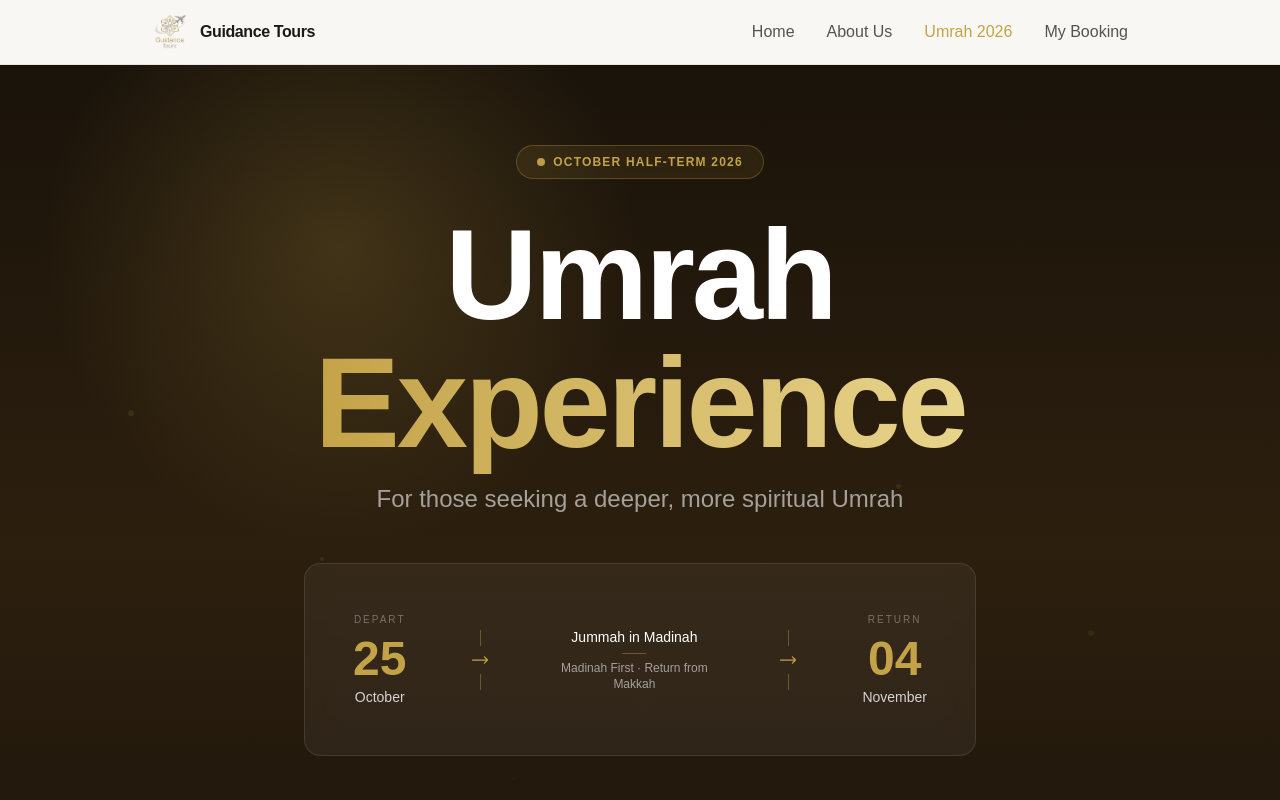
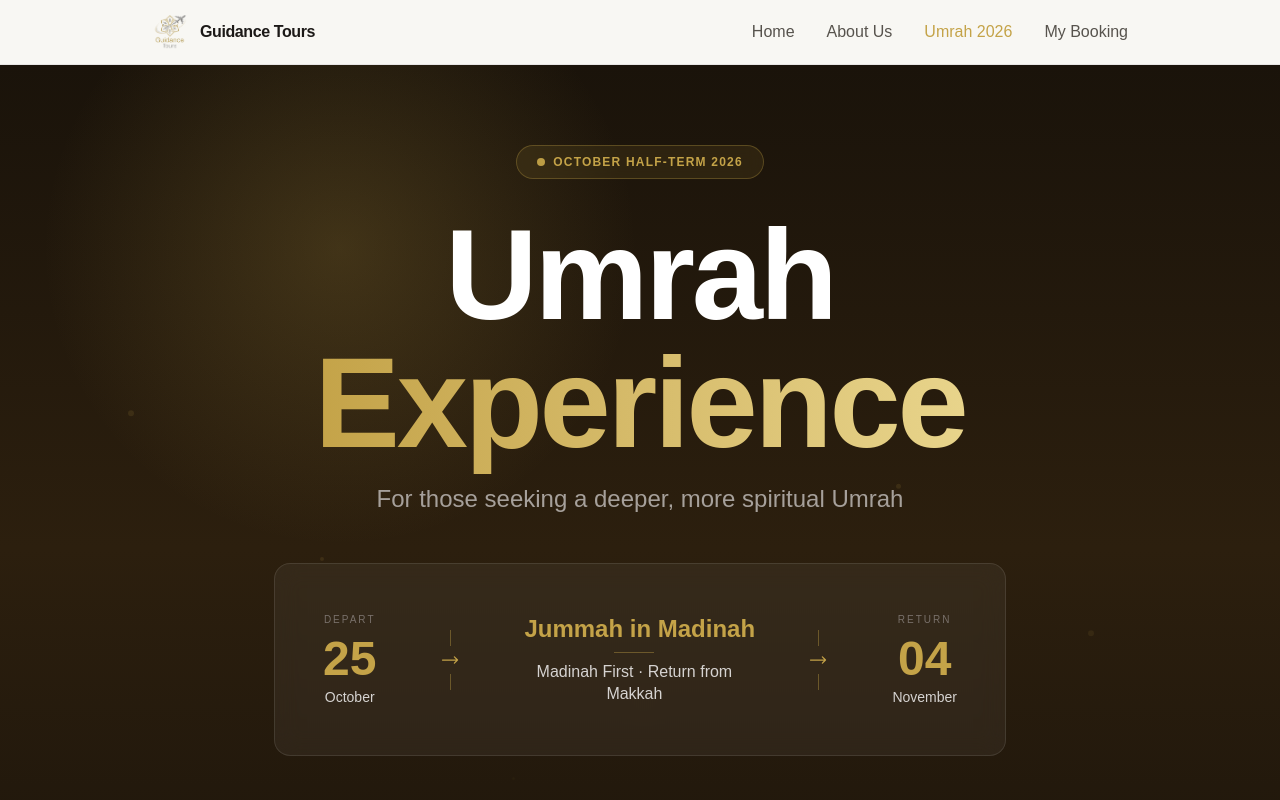
Before and after one commit to Saeed-Ahmad-20/guidance-tours, a Next.js app: page /umrah-2026 in a window 1280 px wide. Shown: the top 800 px of the page. Built offline with nearby package versions, Linux system fonts and the light colour scheme.

Commit message:
Umrah text

```diff
--- a/app/umrah-2026/page.tsx
+++ b/app/umrah-2026/page.tsx
@@ -366,8 +366,8 @@ export default function Umrah2026Page() {
               <div className="w-full h-px bg-gradient-to-r from-transparent via-[#C4A348]/20 to-transparent mb-3" />
 
               <div className="text-center">
-                <p className="text-xs text-white font-medium">Jummah in Madinah</p>
-                <p className="text-[10px] text-stone-400 mt-0.5">Madinah First · Return from Makkah</p>
+                <p className="text-sm font-semibold text-[#C4A348]">Jummah in Madinah</p>
+                <p className="text-[11px] text-stone-300 mt-1 leading-snug">Madinah First · Return from Makkah</p>
               </div>
             </div>
 
@@ -387,10 +387,10 @@ export default function Umrah2026Page() {
                 <div className="w-px h-4 bg-[#C4A348]/40" />
               </div>
 
-              <div className="text-center space-y-1.5 max-w-[160px]">
-                <p className="text-sm text-white font-medium">Jummah in Madinah</p>
-                <div className="w-6 h-px bg-[#C4A348]/40 mx-auto" />
-                <p className="text-xs text-stone-400">Madinah First · Return from Makkah</p>
+              <div className="text-center space-y-2 max-w-[220px]">
+                <p className="text-2xl md:text-4xl lg:text-2xl font-bold text-[#C4A348] leading-tight whitespace-nowrap">Jummah in Madinah</p>
+                <div className="w-10 h-px bg-[#C4A348]/40 mx-auto" />
+                <p className="text-l text-stone-300 leading-snug">Madinah First · Return from Makkah</p>
               </div>
 
               <div className="flex flex-col items-center gap-1">
```
